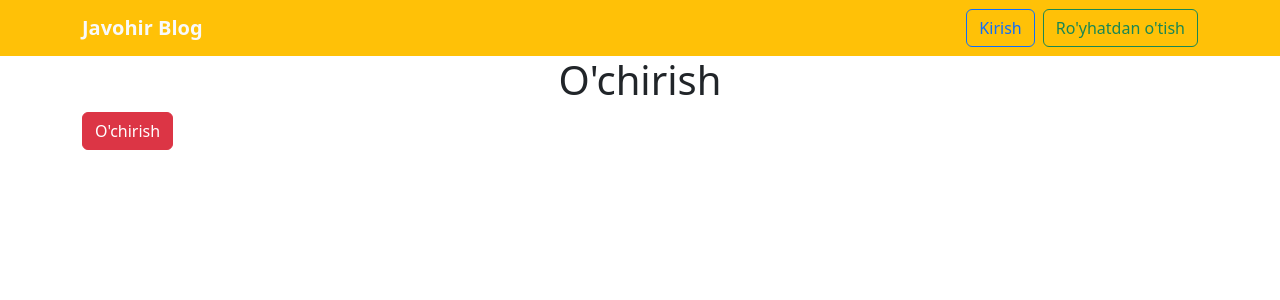
After one commit to javohir-tech/Blog, a Django app: page /articles/detail/delete/3/ in a window 1280 px wide. The commit adds this page. Shown: the top 300 px of the page. Run offline with Django 5.2, Linux system fonts and the light colour scheme; data comes from the database, SQL or seed files in the repository; both versions use the stored data as it was after the commit.

Commit message:
article delete view create

```diff
--- a/articles/urls.py
+++ b/articles/urls.py
@@ -2,11 +2,13 @@ from django.urls import path
 from .views import (
     ArticleListView,
     ArticleDetailView,
-    ArticleUpdateView
+    ArticleUpdateView,
+    ArticleDeleteView
 )
 
 urlpatterns = [
     path('' , ArticleListView.as_view() , name='articles'),
     path('detail/<int:pk>/' , ArticleDetailView.as_view() , name='article_detail'),
-    path('detail/<int:pk>' , ArticleUpdateView.as_view() , name='article_update'),
+    path('detail/update/<int:pk>/' , ArticleUpdateView.as_view() , name='article_update'),
+    path('detail/delete/<int:pk>/' , ArticleDeleteView.as_view() , name='article_delete')
 ]
--- a/articles/views.py
+++ b/articles/views.py
@@ -2,6 +2,7 @@ from django.shortcuts import render
 from .models import Article
 from django.views.generic import ListView, DetailView
 from django.views.generic.edit import DeleteView, UpdateView, CreateView
+from django.urls import reverse_lazy
 
 
 class ArticleListView(ListView):
@@ -19,3 +20,8 @@ class ArticleUpdateView(UpdateView):
     model = Article
     template_name = "article_update.html"
     fields = ["title", "summary", "body", "photo"]
+
+class ArticleDeleteView(DeleteView) :
+    model = Article;
+    template_name = "article_delete.html"
+    success_url = reverse_lazy('articles')
--- /dev/null
+++ b/templates/article_delete.html
@@ -0,0 +1,11 @@
+{% extends "base.html" %}
+
+{% block content %}
+<h1 class="text-center">O'chirish</h1>
+<form method="post">
+    {%csrf_token%}
+    {{form.as_p}}
+    <button type="submit" class="btn btn-danger">O'chirish</button>
+</form>
+
+{%endblock%}
--- a/templates/article_detail.html
+++ b/templates/article_detail.html
@@ -10,7 +10,7 @@
         <p class="card-text">{{article.body}}</p>
         <div class="d-flex align-items-center gap-3 justify-content-end">
             <a href="{% url 'article_update' article.id %}" class="btn btn-primary">Tahrirlash</a>
-            <a class="btn btn-danger">O'chirish</a>
+            <a href="{% url 'article_delete' article.id %}" class="btn btn-danger">O'chirish</a>
         </div>
     </div>
 </div>
```
Also changed, not shown: db.sqlite3, media/images/Screenshot_2025-11-06_212433.png (added).
